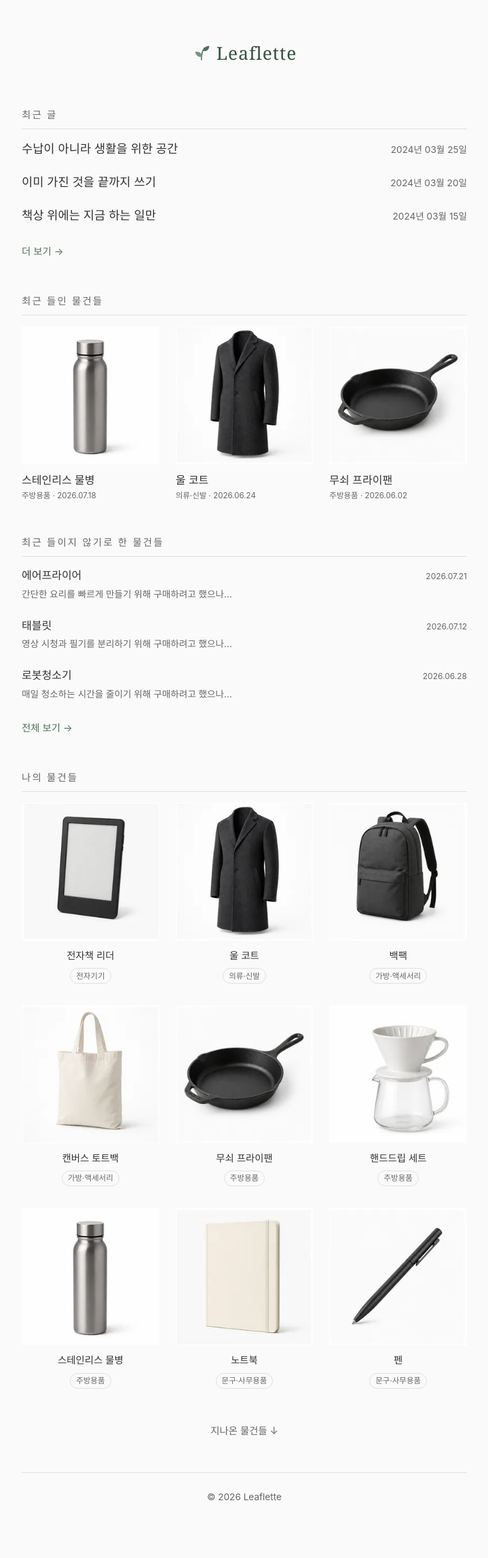
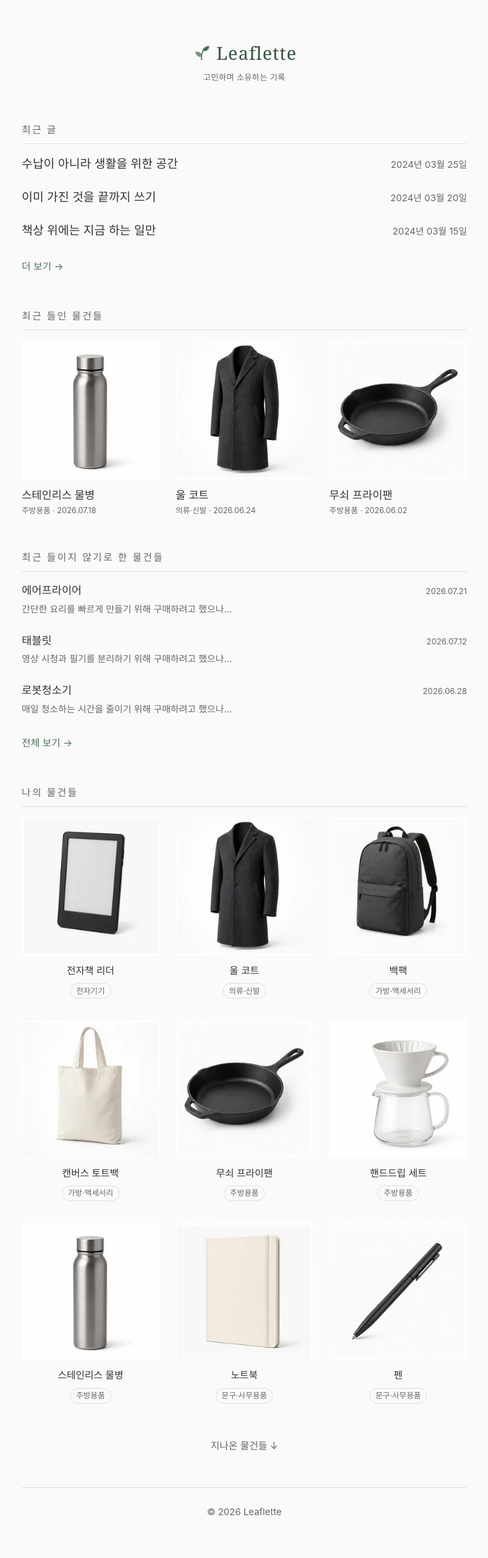
Before and after one commit to ipari/minimal-life, a Jekyll site: the page built from ko/index.html, in a window 1280 px wide. Shown: the whole page at 68% size, without its empty margins (280-999 px from the left). Built offline with Jekyll 4.4.1, drawn with Linux system fonts in a browser that asks for light colours; before the commit the page ends 2270 px from its top, so only the background shows below that.

Commit message:
Add localized site tagline

```diff
--- a/_config.yml
+++ b/_config.yml
@@ -1,6 +1,6 @@
 # Site settings
 title: "Leaflette"
-description: "Notes on living with less"
+description: "Notes on thoughtful ownership"
 baseurl: ""
 url: "https://leaflette.com"
 
--- a/_data/ui.yml
+++ b/_data/ui.yml
@@ -1,6 +1,6 @@
 en:
   site_title: Leaflette
-  description: Notes on living with less
+  description: Notes on thoughtful ownership
   recent_posts: Recent posts
   more: More
   view_all: View all
@@ -24,7 +24,7 @@ en:
   author_more: Read more
 ko:
   site_title: Leaflette
-  description: 덜어내며 살아가는 일상의 기록
+  description: 고민하며 소유하는 기록
   recent_posts: 최근 글
   more: 더 보기
   view_all: 전체 보기
--- a/_layouts/default.html
+++ b/_layouts/default.html
@@ -19,6 +19,7 @@
         <img src="{{ '/assets/images/leaflette-mark.svg' | relative_url }}" alt="" class="site-mark" width="28" height="28">
         <span>{{ t.site_title }}</span>
       </a>
+      <p class="site-tagline">{{ t.description }}</p>
     </header>
 
     <main class="content">
--- a/assets/css/style.css
+++ b/assets/css/style.css
@@ -67,6 +67,15 @@ body {
 
 .site-title:hover {
   color: var(--color-brand);
+}
+
+.site-tagline {
+  margin-top: var(--space-1);
+  color: var(--color-text-light);
+  font-size: 0.75rem;
+  font-weight: 400;
+  letter-spacing: 0.025em;
+  line-height: 1.5;
 }
 
 .site-mark {
```
